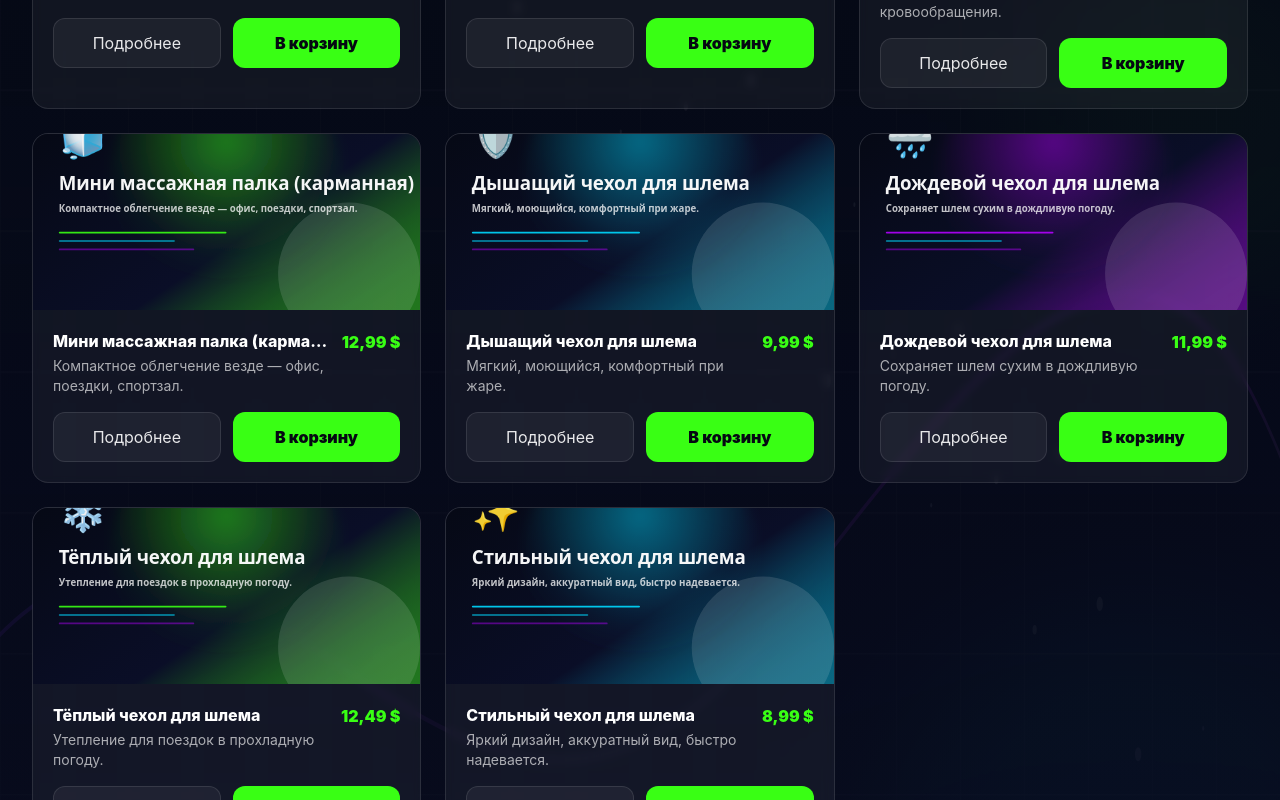
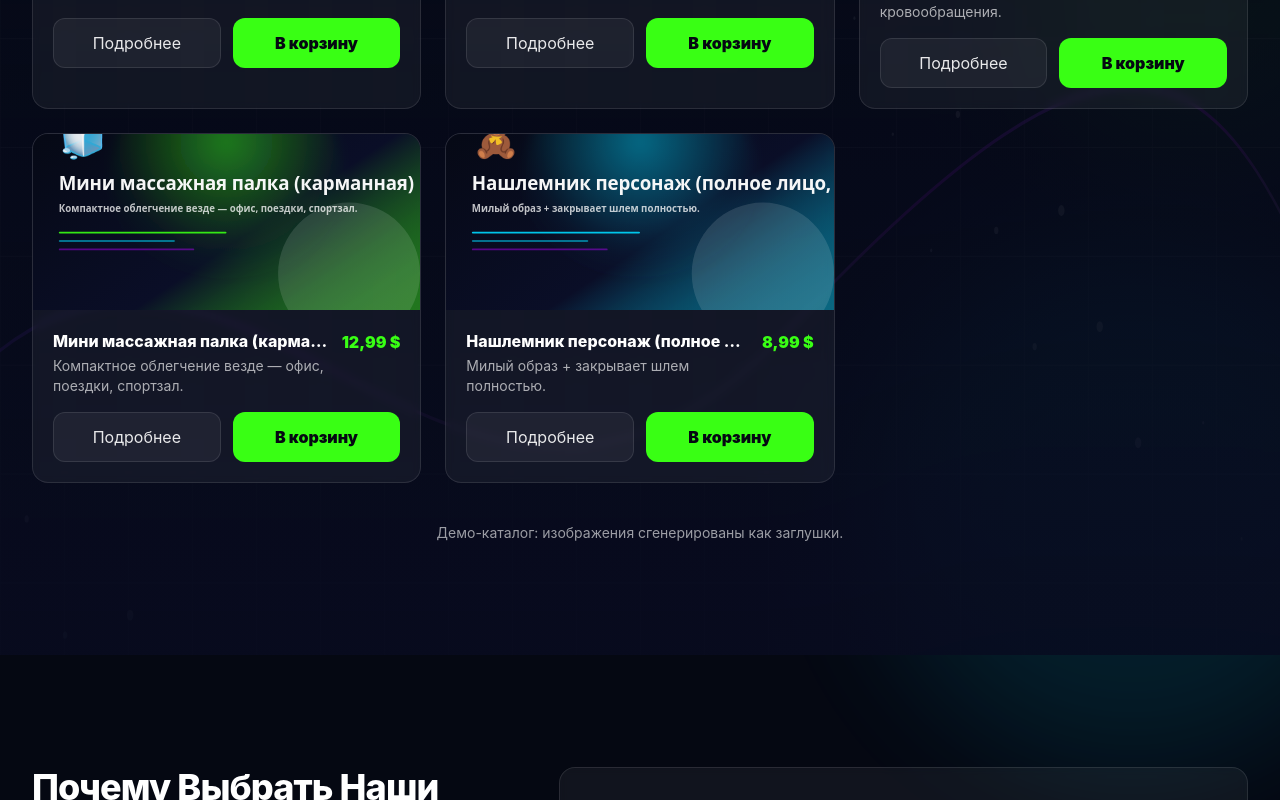
Before and after one commit to vanya6537/shop-tg-victor, a React (Vite) app: page / in a window 1280 px wide. Shown: the part 1480-2280 px from the top of the page. Built offline with nearby package versions, Linux system fonts and the light colour scheme.

Commit message:
Update helmet cover product details and remove obsolete entries

```diff
--- a/src/locales/en.json
+++ b/src/locales/en.json
@@ -134,12 +134,12 @@
         "f3": "Ear-friendly cut"
       },
       "helmet-cover-style": {
-        "name": "Style Helmet Cover",
-        "short": "Bright designs, clean look, quick on/off.",
-        "details": "Add a bit of style while keeping your helmet protected. Easy to put on and take off.",
-        "f1": "Vibrant patterns",
-        "f2": "UV-resistant color",
-        "f3": "Quick on/off"
+        "name": "Character Full-Face Helmet Cover (Stitch-style)",
+        "short": "Cute character look + full-face coverage.",
+        "details": "Soft plush character-style helmet cover that adds a fun look and helps keep your helmet cleaner. Great for daily rides and photos.",
+        "f1": "Full-face character design",
+        "f2": "Soft plush fabric",
+        "f3": "Easy to put on and take off"
       }
     }
   },
--- a/src/locales/ru.json
+++ b/src/locales/ru.json
@@ -136,12 +136,12 @@
         "f3": "Удобный крой в зоне ушей"
       },
       "helmet-cover-style": {
-        "name": "Стильный чехол для шлема",
-        "short": "Яркий дизайн, аккуратный вид, быстро надевается.",
-        "details": "Добавьте немного стиля и защитите шлем. Легко надевать и снимать.",
-        "f1": "Яркие узоры",
-        "f2": "Цвет устойчив к выгоранию",
-        "f3": "Быстро надевается/снимается"
+        "name": "Нашлемник персонаж (полное лицо, Stitch-стиль)",
+        "short": "Милый образ + закрывает шлем полностью.",
+        "details": "Мягкий плюшевый нашлемник в стиле персонажа: делает шлем заметным, помогает сохранять его чище и добавляет вау‑эффект на фото.",
+        "f1": "Дизайн с «мордашкой» (полное лицо)",
+        "f2": "Мягкий плюш",
+        "f3": "Легко надевать и снимать"
       }
     }
   },
--- a/src/locales/vi.json
+++ b/src/locales/vi.json
@@ -134,12 +134,12 @@
         "f3": "Thiết kế thân thiện vùng tai"
       },
       "helmet-cover-style": {
-        "name": "Áo/che mũ bảo hiểm thời trang",
-        "short": "Màu sắc nổi bật, gọn gàng, dễ tháo/lắp.",
-        "details": "Thêm chút phong cách và bảo vệ mũ. Thao tác nhanh, tiện lợi.",
-        "f1": "Họa tiết nổi bật",
-        "f2": "Màu bền, hạn chế phai",
-        "f3": "Tháo/lắp nhanh"
+        "name": "Áo/che mũ bảo hiểm nhân vật (full face, kiểu Stitch)",
+        "short": "Dễ thương + che kín toàn bộ phần mặt.",
+        "details": "Áo/che mũ kiểu nhân vật bằng vải plush mềm, tạo điểm nhấn đáng yêu và giúp mũ sạch hơn. Phù hợp đi hằng ngày và chụp ảnh.",
+        "f1": "Thiết kế nhân vật che full face",
+        "f2": "Vải plush mềm",
+        "f3": "Dễ tháo/lắp"
       }
     }
   },
--- a/src/shop/products.ts
+++ b/src/shop/products.ts
@@ -66,60 +66,12 @@ export const PRODUCTS: ShopProduct[] = [
     ],
   },
   {
-    id: 'helmet-cover-breathable',
-    category: 'helmet',
-    price: 9.99,
-    currency: 'USD',
-    accent: '#00D9FF',
-    emoji: '🛡️',
-    nameKey: 'products.items.helmet-cover-breathable.name',
-    shortDescKey: 'products.items.helmet-cover-breathable.short',
-    detailsKey: 'products.items.helmet-cover-breathable.details',
-    featuresKeys: [
-      'products.items.helmet-cover-breathable.f1',
-      'products.items.helmet-cover-breathable.f2',
-      'products.items.helmet-cover-breathable.f3',
-    ],
-  },
-  {
-    id: 'helmet-cover-rainproof',
-    category: 'helmet',
-    price: 11.99,
-    currency: 'USD',
-    accent: '#B300FF',
-    emoji: '🌧️',
-    nameKey: 'products.items.helmet-cover-rainproof.name',
-    shortDescKey: 'products.items.helmet-cover-rainproof.short',
-    detailsKey: 'products.items.helmet-cover-rainproof.details',
-    featuresKeys: [
-      'products.items.helmet-cover-rainproof.f1',
-      'products.items.helmet-cover-rainproof.f2',
-      'products.items.helmet-cover-rainproof.f3',
-    ],
-  },
-  {
-    id: 'helmet-cover-thermal',
-    category: 'helmet',
-    price: 12.49,
-    currency: 'USD',
-    accent: '#39FF14',
-    emoji: '❄️',
-    nameKey: 'products.items.helmet-cover-thermal.name',
-    shortDescKey: 'products.items.helmet-cover-thermal.short',
-    detailsKey: 'products.items.helmet-cover-thermal.details',
-    featuresKeys: [
-      'products.items.helmet-cover-thermal.f1',
-      'products.items.helmet-cover-thermal.f2',
-      'products.items.helmet-cover-thermal.f3',
-    ],
-  },
-  {
     id: 'helmet-cover-style',
     category: 'helmet',
     price: 8.99,
     currency: 'USD',
     accent: '#00D9FF',
-    emoji: '✨',
+    emoji: '🧸',
     nameKey: 'products.items.helmet-cover-style.name',
     shortDescKey: 'products.items.helmet-cover-style.short',
     detailsKey: 'products.items.helmet-cover-style.details',
```
